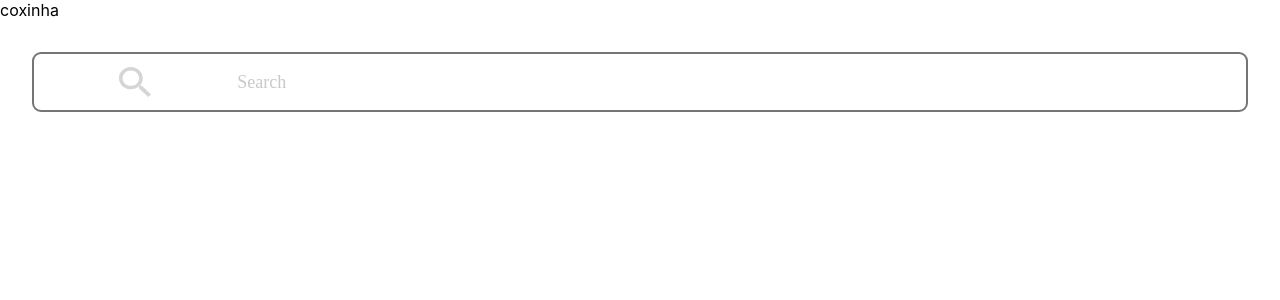
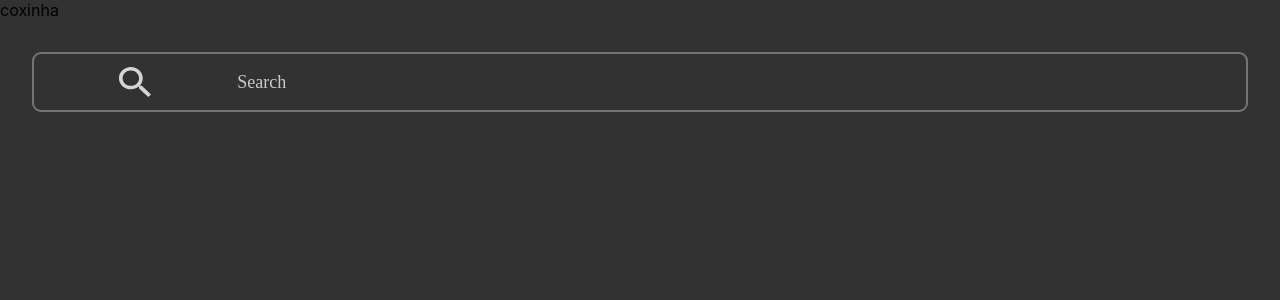
Before and after one commit to Bleandes/Webapp-Deezer, a React (Create React App) app: page / in a window 1280 px wide. Shown: the top 300 px of the page. Built offline with nearby package versions, Linux system fonts and the light colour scheme.

Commit message:
add background

```diff
--- a/src/index.css
+++ b/src/index.css
@@ -5,6 +5,7 @@ body {
     sans-serif;
   -webkit-font-smoothing: antialiased;
   -moz-osx-font-smoothing: grayscale;
+  background-color: #323232;
 }
 
 code {
```
